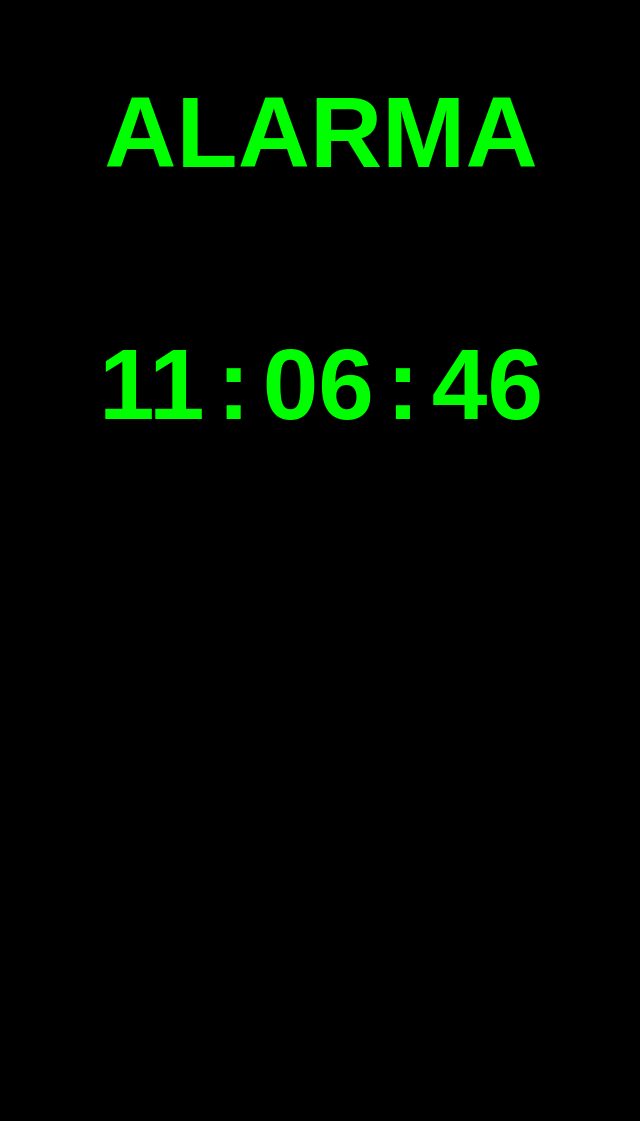
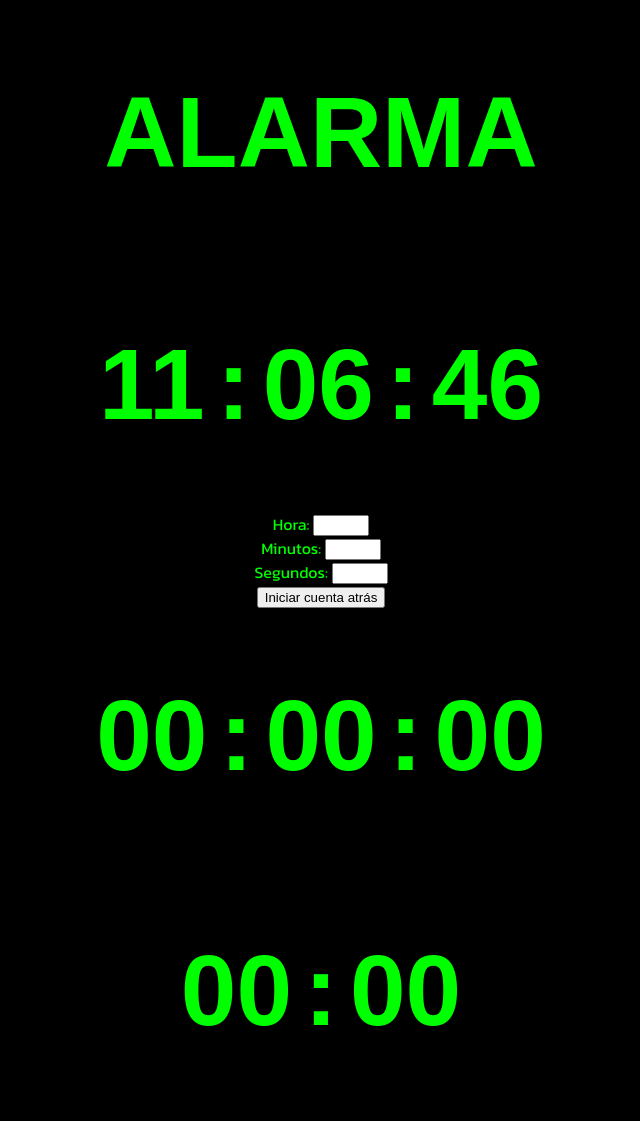
Before and after one commit to Ivan14Deberes/pt1-martinezVictor-martinezMarc-porrasIvan-ASIXc1C, a plain HTML site: page Tasca 2/index.html in a window 1280 px wide. Shown: the whole page, without its empty margins (319-959 px from the left). Before the commit the page ends 800 px from the top, so only its background shows below. Drawn offline with Linux system fonts and the light colour scheme; a web font is replaced by a local one.

Commit message:
Tasca 2 finished function

```diff
--- a/Tasca 2/index.html
+++ b/Tasca 2/index.html
@@ -30,6 +30,60 @@
                 <h1 id="segundoActual">ss</h1>
             </td>
         </table>
+        <br />
+
+    </div>
+    <div>
+        <form>
+            <label>
+                Hora:
+                <input type="number" id="hora" min="0" max="23">
+            </label>
+            <br>
+            <label>
+                Minutos:
+                <input type="number" id="minutos" min="0" max="59">
+            </label>
+            <br>
+            <label>
+                Segundos:
+                <input type="number" id="segundos" min="0" max="59">
+            </label>
+            <br>
+            <button id="botonForm" type="button" onclick="iniciarCuentaAtras()">Iniciar cuenta atrás</button>
+        </form>
+    </div>
+    <div>
+        <table>
+            <td>
+                <h1 id="horaRestantes">00</h1>
+            </td>
+            <td>
+                <h1 id="puntos1Restantes">:</h1>
+            </td>
+            <td>
+                <h1 id="minutoRestantes">00</h1>
+            </td>
+            <td>
+                <h1 id="puntos2Restantes">:</h1>
+            </td>
+            <td>
+                <h1 id="segundoRestantes">00</h1>
+            </td>
+        </table>
+    </div>
+    <div>
+        <table>
+            <td>
+                <h1 id="horasAcabara">00</h1>
+            </td>
+            <td>
+                <h1 id="puntos1Acabara">:</h1>
+            </td>
+            <td>
+                <h1 id="minutosAcabara">00</h1>
+            </td>
+        </table>
     </div>
 </body>
 
--- a/Tasca 2/reloj.js
+++ b/Tasca 2/reloj.js
@@ -9,10 +9,12 @@ function actualizaReloj(I) {
     if (minuto < 10) minuto = "0" + minuto
     if (segundo < 10) segundo = "0" + segundo
 
-    if (segundo%2 == 0)
+    if (segundo % 2 == 0) {
         puntos = ":"
-    else
+    }
+    else {
         puntos = " "
+    }
 
     horaActual.innerHTML = hora
     puntos1Actual.innerHTML = puntos
@@ -22,3 +24,66 @@ function actualizaReloj(I) {
 
     setTimeout("actualizaReloj()", 1000)
 }
+
+function iniciarCuentaAtras() {
+    let element = document.getElementById("botonForm");
+    console.log(element)
+    element.classList.add("deshabilitado");
+
+
+    const hora = document.getElementById("hora").value;
+    const minutos = document.getElementById("minutos").value;
+    const segundos = document.getElementById("segundos").value;
+
+    const tiempoTotal = (hora * 3600) + (minutos * 60) + parseInt(segundos);
+
+    let tiempoRestante = tiempoTotal;
+
+    let horaActual = momentoActual.getHours();
+    let minutoActual = momentoActual.getMinutes();
+
+    const segundosActual = (horaActual * 3600) + (minutoActual * 60);
+
+    const tiempoAcabar = segundosActual + tiempoTotal;
+    let horasAcabar = Math.floor(tiempoAcabar / 3600);
+    let minutosAcabar = Math.floor((tiempoAcabar % 3600) / 60);
+    if (horasAcabar < 10) horasAcabar = "0" + horasAcabar
+    if (minutosAcabar < 10) minutosAcabar = "0" + minutosAcabar
+    console.log(horasAcabar, minutosAcabar);
+
+    setInterval(() => {
+        let horas = Math.floor(tiempoRestante / 3600);
+        let minutos = Math.floor((tiempoRestante % 3600) / 60);
+        let segundos = tiempoRestante % 60;
+
+        tiempoRestante--;
+
+        if (tiempoRestante < -1) {
+            if (tiempoRestante == -2) {
+                alert("¡Despierta!");
+                clearInterval();
+                element.classList.remove("deshabilitado");
+            }
+        }
+        else {
+            if (segundo % 2 == 0) {
+                puntos = ":"
+            }
+            else {
+                puntos = " "
+            }
+            if (horas < 10) horas = "0" + horas
+            if (minutos < 10) minutos = "0" + minutos
+            if (segundos < 10) segundos = "0" + segundos
+            horaRestantes.innerHTML = horas
+            puntos1Restantes.innerHTML = puntos
+            puntos2Restantes.innerHTML = puntos
+            minutoRestantes.innerHTML = minutos
+            segundoRestantes.innerHTML = segundos
+
+            horasAcabara.innerHTML = horasAcabar
+            minutosAcabara.innerHTML = minutosAcabar
+            puntos1Acabara.innerHTML = puntos
+        }
+    }, 1000);
+}
--- a/Tasca 2/style.css
+++ b/Tasca 2/style.css
@@ -1,4 +1,6 @@
 @import url('https://fonts.cdnfonts.com/css/alarm-clock');
+@import url('https://fonts.googleapis.com/css2?family=Kanit&display=swap');
+
 body{
     text-align: center;
     background-color: black;
@@ -18,3 +20,11 @@ table {
 table td{
     width: 50px;
 }
+form {
+    font-family: 'Kanit', sans-serif;
+    color: #00FF00;
+}
+
+.deshabilitado {
+    display: none;
+}
```
Lines whose indentation alone changed are shown as unchanged.
